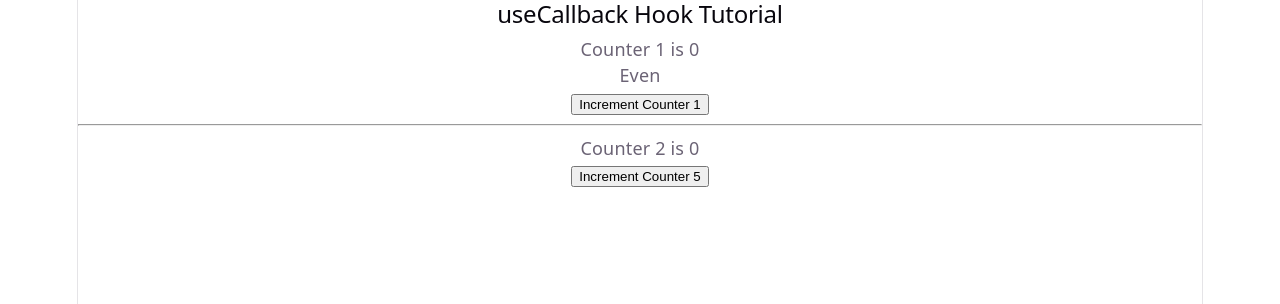
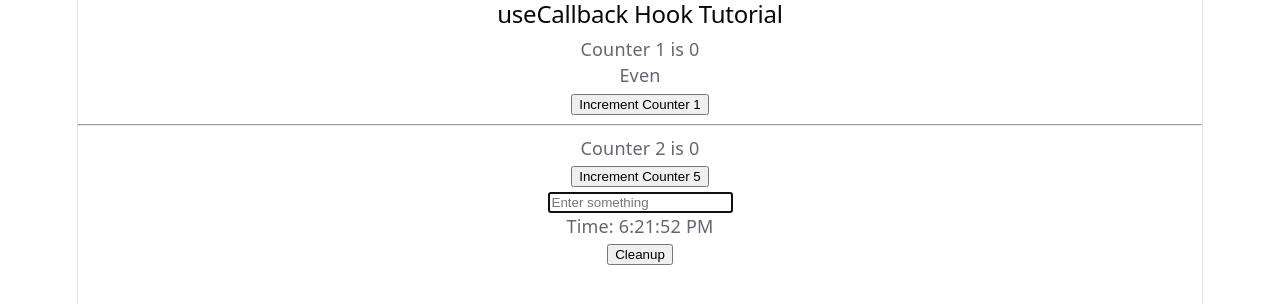
Before and after one commit to iamrokon/react, a React (Vite) app: page / in a window 1280 px wide. Shown: the top 304 px of the page. Built offline with nearby package versions, Linux system fonts and the light colour scheme.

Commit message:
useRef done

```diff
--- a/src/App.tsx
+++ b/src/App.tsx
@@ -1,4 +1,4 @@
-// last working page : 143
+// last working page : 148
 import { useCallback, useMemo, useState } from 'react'
 import React from 'react'
 import reactLogo from './assets/react.svg'
@@ -10,7 +10,7 @@
 import Clock from './components/Clock'
 import ClockClass from './components/ClockClass'
 import ClockList from './components/ClockList'
-import Form from './components/Form'
+import FormClass from './components/FormClass'
 import Calculator from './components/Calculator'
 import Text from './components/Text'
 import Emoji from './components/Emoji'
@@ -27,6 +27,8 @@
 import Title from './components/Title'
 import ShowCount from './components/ShowCount'
 import ButtonFunction from './components/ButtonFunction'
+import Form from './components/Form'
+import Time from './components/Time'
 
 // function App() {
 //   const [count, setCount] = useState(0)
@@ -41,7 +43,7 @@
 //       {/* <Clock locale='bn-BD'/> */}
 //       {/* <ClockClass locale='bn-BD'/> */}
 //       {/* <ClockList locale='bn-BD' quantities={quantities}/> */}
-//       {/* <Form /> */}
+//       {/* <FormClass /> */}
 //       {/* <Calculator /> */}
 //       {/* <Text /> */}
 //       {/* <Emoji>
@@ -172,6 +174,8 @@
         <hr />
         <ShowCount count={count2} title="Counter 2" />
         <ButtonFunction handleClick={incrementByFive}>Increment Counter 5</ButtonFunction>
+        <Form />
+        <Time />
         {/* <Todos /> */}
         {/* <Todo /> */}
         {/* <Counter /> */}
--- a/src/components/Form.jsx
+++ b/src/components/Form.jsx
@@ -1,82 +1,18 @@
-import React from "react";
+import { useEffect, useRef } from 'react'
+import Input from './Input'
 
-export default class Form extends React.Component {
-    state = {
-        title: 'Javascript',
-        text: 'Javascript is awesome',
-        // library: 'React',
-        library: null,
-        isAwesome: true
-    }
-    handleChange = (e) => {
-        // if(e.target.type === 'text'){
-        //     this.setState({
-        //         title: e.target.value
-        //     })
-        // } else if(e.target.type === 'textarea') {
-        //     this.setState({
-        //         text: e.target.value
-        //     })
-        // } else if(e.target.type === 'select-one') {
-        //     this.setState({
-        //         library: e.target.value
-        //     })
-        // } else if(e.target.type === 'checkbox') {
-        //     this.setState({
-        //         isAwesome: e.target.checked
-        //     })
-        // } else {
-        //     console.log('nothing here')
-        // }
-        // this.setState({
-        //     [e.target.name]: e.target.value
-        // })
-        const {name, value, type, checked} = e.target
-        this.setState({
-            [name]: type === 'checkbox' ? checked : value
-        })
-    }
-    submitHandler = (e) => {
-        e.preventDefault()
-        const {title, text, library, isAwesome} = this.state
-        console.log(title, text, library, isAwesome)
-    }
-    render() {
-        const {title, text, library, isAwesome} = this.state
-        return (
-            <div>
-                <form onSubmit={this.submitHandler}>
-                    <input
-                        type="text"
-                        name="title"
-                        placeholder="Enter title"
-                        value={title}
-                        onChange={this.handleChange}
-                    />
-                    <p>{title}</p>
-                    <br /><br />
-                    <textarea
-                        name="text"
-                        value={text}
-                        onChange={this.handleChange}
-                    />
-                    <p>{text}</p>
+export default function Form() {
+    const inputRef = useRef(null)
+    useEffect(() => {
+        inputRef.current.focus()
+    }, [])
 
-                    <br /><br />
-                    <select name="library" value={library} onChange={this.handleChange}>
-                        <option value="React">React</option>
-                        <option value="Angular">Angular</option>
-                    </select>
-                    <p>{library}</p>
-                    <br /><br />
-                    <input type="checkbox" name="isAwesome" checked={isAwesome}
-                        onChange={this.handleChange}
-                    />
-                    <p>{isAwesome ? 'Awesome' : 'Not Awesome'}</p>
-                    <br /><br />
-                    <input type="submit" value="Submit" />
-                </form>
-            </div>
-        )
-    }
+    return (
+        <div>
+            <p>
+                {/* <input ref={inputRef} type="text" placeholder="Enter something" /> */}
+                <Input ref={inputRef} type="text" placeholder="Enter something" />
+            </p>
+        </div>
+    )
 }
--- /dev/null
+++ b/src/components/FormClass.jsx
@@ -0,0 +1,82 @@
+import React from "react";
+
+export default class FormClass extends React.Component {
+    state = {
+        title: 'Javascript',
+        text: 'Javascript is awesome',
+        // library: 'React',
+        library: null,
+        isAwesome: true
+    }
+    handleChange = (e) => {
+        // if(e.target.type === 'text'){
+        //     this.setState({
+        //         title: e.target.value
+        //     })
+        // } else if(e.target.type === 'textarea') {
+        //     this.setState({
+        //         text: e.target.value
+        //     })
+        // } else if(e.target.type === 'select-one') {
+        //     this.setState({
+        //         library: e.target.value
+        //     })
+        // } else if(e.target.type === 'checkbox') {
+        //     this.setState({
+        //         isAwesome: e.target.checked
+        //     })
+        // } else {
+        //     console.log('nothing here')
+        // }
+        // this.setState({
+        //     [e.target.name]: e.target.value
+        // })
+        const {name, value, type, checked} = e.target
+        this.setState({
+            [name]: type === 'checkbox' ? checked : value
+        })
+    }
+    submitHandler = (e) => {
+        e.preventDefault()
+        const {title, text, library, isAwesome} = this.state
+        console.log(title, text, library, isAwesome)
+    }
+    render() {
+        const {title, text, library, isAwesome} = this.state
+        return (
+            <div>
+                <form onSubmit={this.submitHandler}>
+                    <input
+                        type="text"
+                        name="title"
+                        placeholder="Enter title"
+                        value={title}
+                        onChange={this.handleChange}
+                    />
+                    <p>{title}</p>
+                    <br /><br />
+                    <textarea
+                        name="text"
+                        value={text}
+                        onChange={this.handleChange}
+                    />
+                    <p>{text}</p>
+
+                    <br /><br />
+                    <select name="library" value={library} onChange={this.handleChange}>
+                        <option value="React">React</option>
+                        <option value="Angular">Angular</option>
+                    </select>
+                    <p>{library}</p>
+                    <br /><br />
+                    <input type="checkbox" name="isAwesome" checked={isAwesome}
+                        onChange={this.handleChange}
+                    />
+                    <p>{isAwesome ? 'Awesome' : 'Not Awesome'}</p>
+                    <br /><br />
+                    <input type="submit" value="Submit" />
+                </form>
+            </div>
+        )
+    }
+}
--- /dev/null
+++ b/src/components/Input.jsx
@@ -0,0 +1,7 @@
+import React from 'react'
+
+function Input({type, placeholder}, ref) {
+    return <input ref={ref} type={type} placeholder={placeholder}/>
+}
+const forwardedInput = React.forwardRef(Input)
+export default forwardedInput;
--- /dev/null
+++ b/src/components/Time.jsx
@@ -0,0 +1,24 @@
+import React from 'react'
+
+export default function Time() {
+    const [date, setDate] = React.useState(new Date())
+    const buttonRef = React.useRef(null)
+
+    const tick = () => {
+        setDate(new Date())
+    }
+
+    React.useEffect(() => {
+        buttonRef.current = setInterval(tick, 1000)
+        return () => {
+            clearInterval(buttonRef.current)
+        }
+    }, [])
+
+    return (
+        <div>
+            <p>Time: {date.toLocaleTimeString()}</p>
+            <button type="button" onClick={()=> clearInterval(buttonRef.current)}>Cleanup</button>
+        </div>
+    )
+}
```
